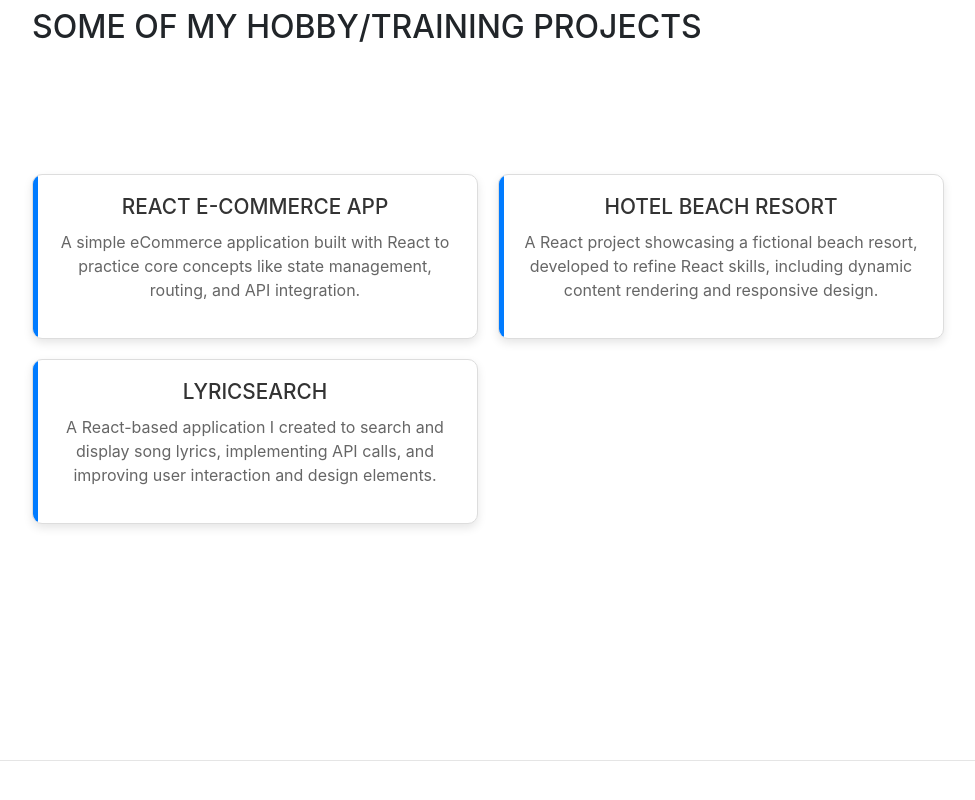
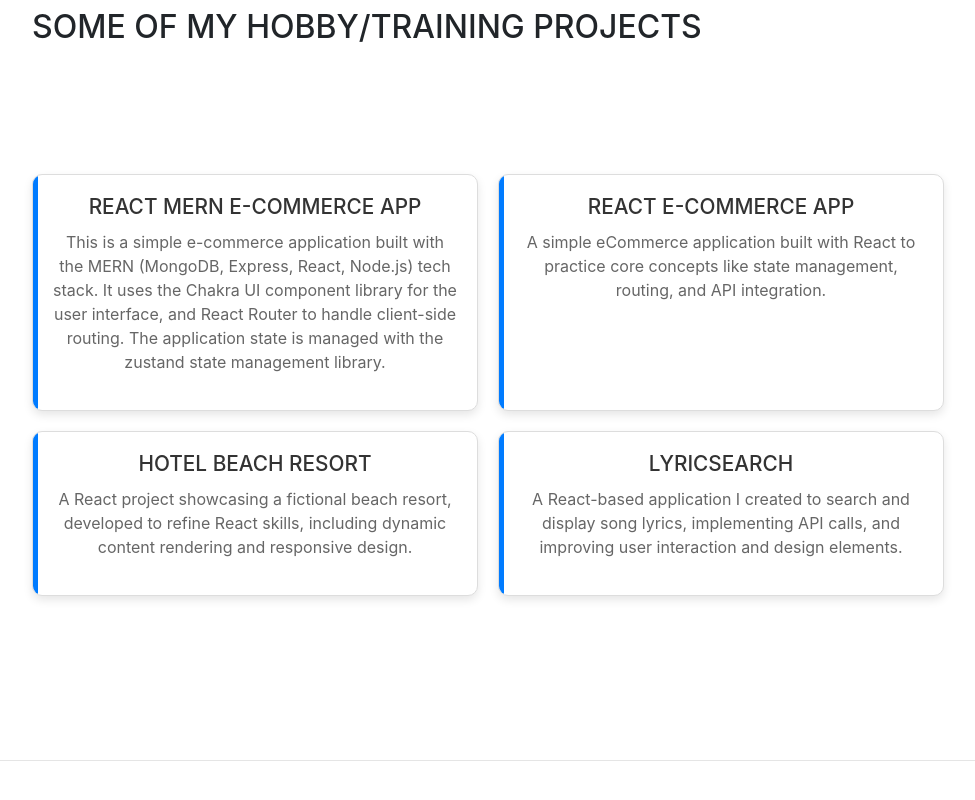
Before and after one commit to Banx87/banx87, a website with bundled scripts: page index.html in a window 1280 px wide. Shown: the part 5638-6438 px from the top of the page, without its empty margins (288-1263 px from the left). Built offline with nearby package versions, Linux system fonts and the light colour scheme; a web font is replaced by a local one.

Commit message:
Add new project showcase for React MERN e-Commerce App

```diff
--- a/index.html
+++ b/index.html
@@ -344,6 +344,12 @@
     <section class="projects">
       <div class="project-cards">
         <div class="project-card">
+          <a href="https://react-product-store-mern.onrender.com" class="card-link">
+            <h3>React MERN e-Commerce App</h3>
+            <p>This is a simple e-commerce application built with the MERN (MongoDB, Express, React, Node.js) tech stack. It uses the Chakra UI component library for the user interface, and React Router to handle client-side routing. The application state is managed with the zustand state management library.</p>
+          </a>
+        </div>
+        <div class="project-card">
           <a href="https://react-ecommerce-example.netlify.app/" class="card-link">
             <h3>React e-Commerce App</h3>
             <p>A simple eCommerce application built with React to practice core concepts like state management, routing, and API integration.</p>
```
